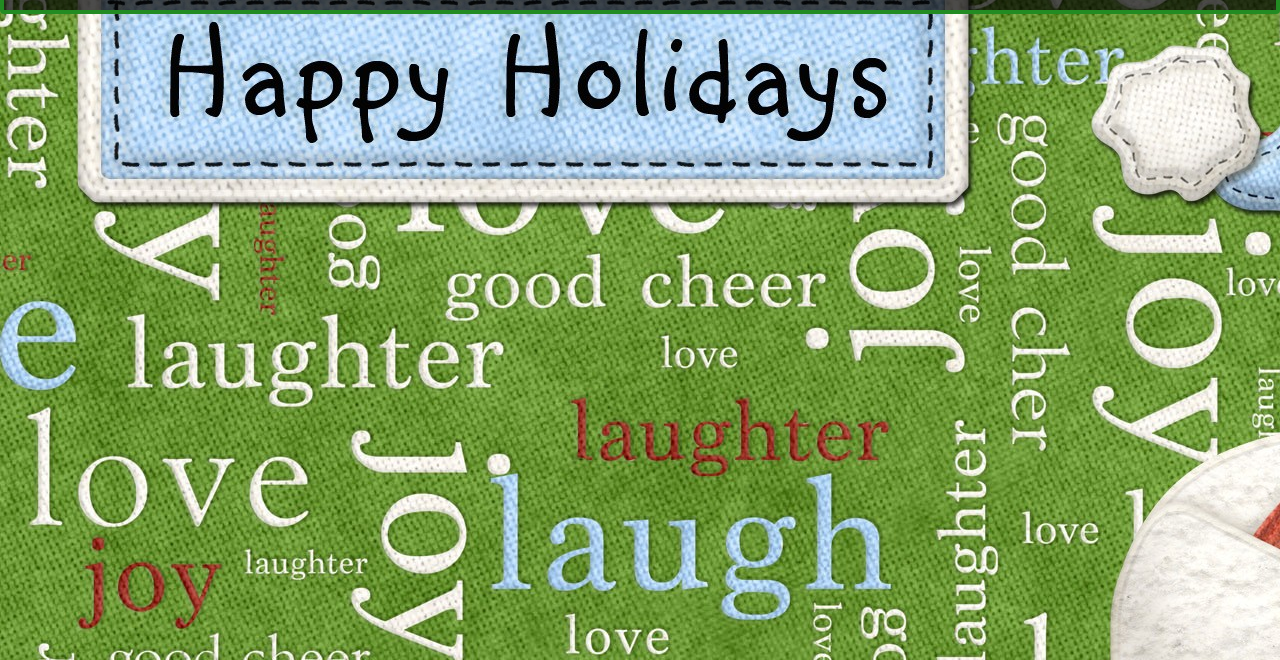
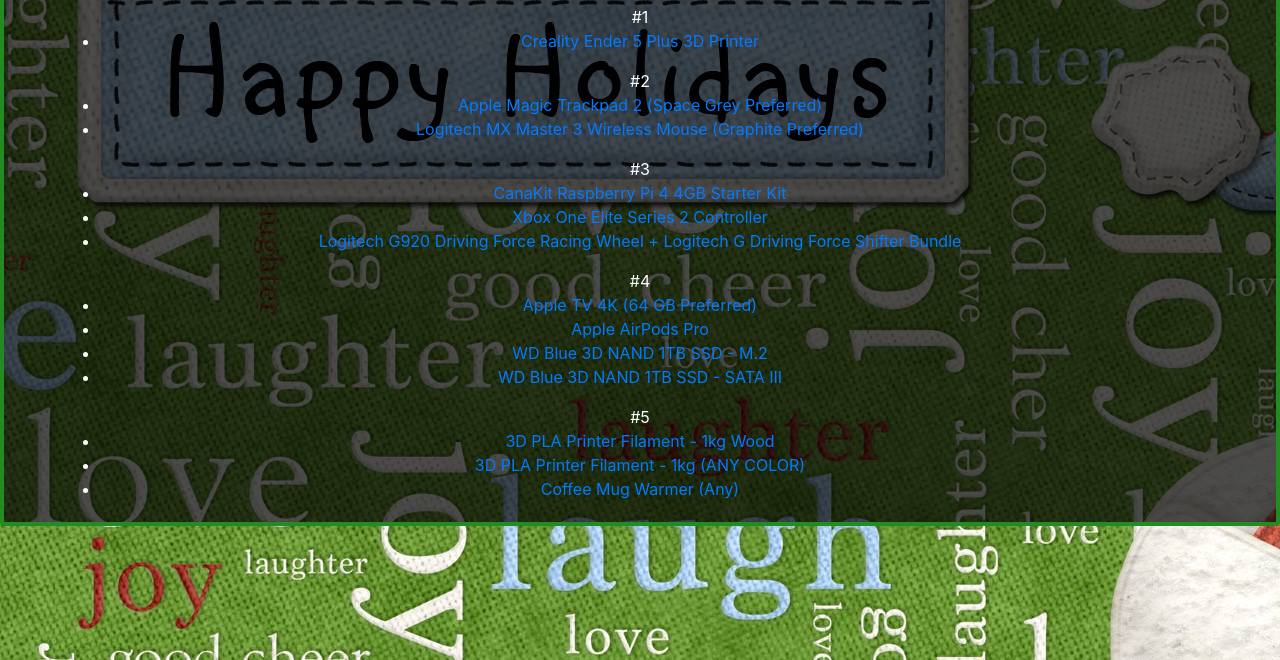
Before and after one commit to rlovelessiii/wishList, a plain HTML site: page index.html in a window 1280 px wide. Shown: the part 140-800 px from the top of the page. Drawn offline with nearby package versions, Linux system fonts and the light colour scheme.

Commit message:
index.html able to read and display json list

```diff
--- a/index.html
+++ b/index.html
@@ -8,10 +8,9 @@
     <link rel="stylesheet" href="css/wishList.css">
 </head>
 <body background="images/background.jpg">
-    <main id="main" class="container-fluid">
-        <h1 style="text-align: center">Richard's Wish List:</h1>
-        <h3 id="list_name" style="text-align: center"></h3>
-        <div id="wish_list" class="container"></div>
+    <main id="main" class="container-fluid" style="text-align: center">
+        <h1>Richard's Wish List:</h1>
+        <div id="wish_list" class="container align-items-center"></div>
     </main>
 </body>
 <script src="https://code.jquery.com/jquery-3.4.1.min.js"integrity="sha256-CSXorXvZcTkaix6Yvo6HppcZGetbYMGWSFlBw8HfCJo="crossorigin="anonymous"></script>
--- a/js/wishList.js
+++ b/js/wishList.js
@@ -3,5 +3,15 @@
 });
 
 function getList(data) {
-    console.log(data);
+    $.each(data, (key, value) => {
+        let divID = key;
+        $('#wish_list').append(
+            $('<ul id="itemGroup' + divID + '" class="container">#' + divID + '</ul>')
+        )
+        $.each(value, (key, item) => {
+            $('#itemGroup' + divID).append(
+                $('<li><a href="' + item.url + '">' + item.name + '</a></li>')
+            )
+        })
+    })
 }
--- a/json/list.json
+++ b/json/list.json
@@ -1,8 +1,10 @@
 {
-    "1": {
-        "name": "Creality Ender 5 Plus 3D Printer",
-        "url": "https://www.creality3d.shop/products/creality3d-ender-5-plus-3d-printer"
-    },
+    "1": [
+        {
+            "name": "Creality Ender 5 Plus 3D Printer",
+            "url": "https://www.creality3d.shop/products/creality3d-ender-5-plus-3d-printer"
+        }
+    ],
     "2": [
         {
             "name": "Apple Magic Trackpad 2 (Space Grey Preferred)",
```
